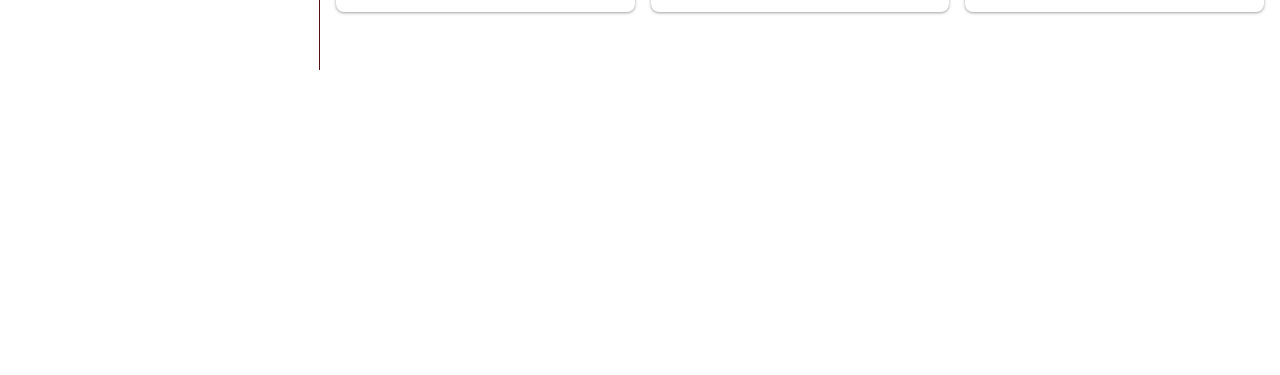
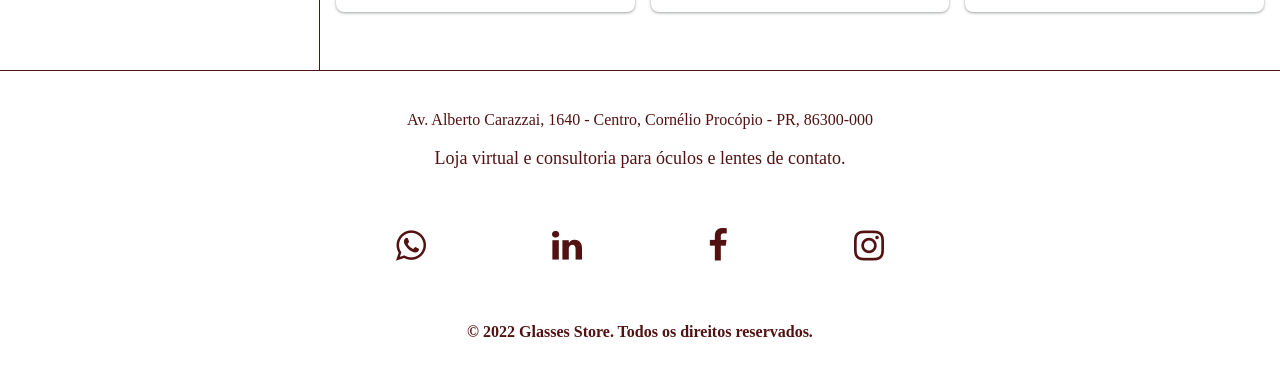
Before and after one commit to Gthalles/glasses-store, a React (Vite) app: page /store in a window 1280 px wide. Shown: the part 1995-2370 px from the top of the page. Before the commit the page ends 2065 px from the top, so only its background shows below. Built offline with nearby package versions, Linux system fonts and the light colour scheme.

Commit message:
Adiciona e implementa componente de footer.

```diff
--- a/index.html
+++ b/index.html
@@ -6,6 +6,7 @@
     <link href="https://fonts.googleapis.com/css2?family=Pacifico&family=Roboto:ital,wght@0,300;0,400;0,500;0,700;1,400&display=swap" rel="stylesheet">
     <meta name="viewport" content="width=device-width, initial-scale=1.0" />
     <link href="https://fonts.googleapis.com/css2?family=Montserrat:wght@200;400;500;700&display=swap" rel="stylesheet">
+    <link rel="stylesheet" href="https://cdnjs.cloudflare.com/ajax/libs/font-awesome/4.7.0/css/font-awesome.min.css">
     <title>Glasses Store</title>
     <link rel="stylesheet" href="https://fonts.googleapis.com/css2?family=Material+Symbols+Outlined:opsz,wght,FILL,GRAD@48,400,0,0" />
   </head>
--- a/src/components/FlexContainer/styles.ts
+++ b/src/components/FlexContainer/styles.ts
@@ -23,4 +23,5 @@ export const FlexContainer = styled.div<IFlexContainerProps>`
     width: ${({ width }) => width};
     max-width: 1440px;
     height: ${({ height }) => height};
+    background-color: ${({ backgroundColor }) => backgroundColor };
 `;
--- /dev/null
+++ b/src/components/Footer/index.tsx
@@ -0,0 +1,65 @@
+import React from "react";
+import * as S from "./styles";
+import colors from "../../styles/colors";
+import Text from "../Text";
+import IconContainer from "../IconContainer";
+import FlexContainer from "../FlexContainer";
+
+function Footer () {
+	return (
+		<S.Footer>
+			<FlexContainer margin="auto" width="calc(100% - 40px)" direction="column" justifyContent="center" alignItems="center">
+				<FlexContainer margin="30px auto" width="100%" height="250px" direction="column" alignItems="center">
+					<Text
+						text="Av. Alberto Carazzai, 1640 - Centro, Cornélio Procópio - PR, 86300-000"
+						align="left"
+						color={colors.primary}
+						size="16px"
+					/>
+
+					<Text
+						text="Loja virtual e consultoria para óculos e lentes de contato."
+						align="left"
+						color={colors.primary}
+						size="18px"
+					/>
+
+					<FlexContainer margin="50px auto" width="calc(100% - 500px)" justifyContent="space-evenly" alignItems="center">
+						<IconContainer
+							className="fa fa-whatsapp"
+							size={35}
+							color={colors.primary}
+						/>
+
+						<IconContainer
+							className="fa fa-linkedin"
+							size={35}
+							color={colors.primary}
+						/>
+
+						<IconContainer
+							className="fa fa-facebook"
+							size={35}
+							color={colors.primary}
+						/>
+
+						<IconContainer
+							className="fa fa-instagram"
+							size={35}
+							color={colors.primary}
+						/>
+					</FlexContainer>
+					<Text
+						text="© 2022 Glasses Store. Todos os direitos reservados."
+						align="left"
+						color={colors.primary}
+						size="16px"
+						weight={600}
+					/>
+				</FlexContainer>
+			</FlexContainer>
+		</S.Footer>
+	);
+}
+
+export default Footer;
--- /dev/null
+++ b/src/components/Footer/styles.ts
@@ -0,0 +1,7 @@
+import styled from "styled-components";
+import colors from "../../styles/colors";
+
+export const Footer = styled.footer`
+    width: 100%;
+    border-top: 1px solid ${colors.primary};
+`;
--- a/src/components/IconContainer/index.tsx
+++ b/src/components/IconContainer/index.tsx
@@ -6,6 +6,7 @@ import Text from "../Text";
 
 interface IProps {
     externalIcon?: any;
+	className?: string;
     text?: string;
     color?: string;
     size?: string | number;
@@ -19,6 +20,7 @@ interface IProps {
 
 function IconContainer({
 	externalIcon,
+	className,
 	text = "",
 	size,
 	color = "#A1A1A1",
@@ -33,10 +35,10 @@ function IconContainer({
 
 	const icon = (
 		<S.ExternalIcon
-			className="material-symbols-outlined"
+			className={className || "material-symbols-outlined"}
 			size={size}
 		>
-			{externalIcon}
+			{externalIcon || ""}
 		</S.ExternalIcon>
 	);
 
--- a/src/components/IconContainer/styles.ts
+++ b/src/components/IconContainer/styles.ts
@@ -1,4 +1,3 @@
-
 import styled from "styled-components";
 
 interface IIconContainerProps{
--- a/src/components/Menu/index.tsx
+++ b/src/components/Menu/index.tsx
@@ -7,14 +7,12 @@ import * as S from "./styles";
 function Menu () {
 	return (
 		<S.Menu>
-			<FlexContainer margin="auto" width="calc(100% - 200px)" height="50px" justifyContent="space-between">
+			<FlexContainer margin="auto" width="calc(100% - 400px)" height="50px" justifyContent="space-between">
 				<Text text="Lentes de Contato" weight={600} color={colors.primary} />
 
 				<Text text="Óculos de Sol" weight={600} color={colors.primary} />
 
 				<Text text="Óculos de Grau" weight={600} color={colors.primary} />
-
-				<Text text="Acessórios" weight={600} color={colors.primary} />
 
 				<Text text="Consultar Pedidos" weight={600} color={colors.primary} />
 			</FlexContainer>
--- a/src/pages/Store/index.tsx
+++ b/src/pages/Store/index.tsx
@@ -5,6 +5,7 @@ import Banner from "../../components/Banner";
 import Card from "../../components/Card";
 import Header from "../../components/Header";
 import Menu from "../../components/Menu";
+import Footer from "../../components/Footer";
 import { IGlasses } from "../../models/IGlasses";
 
 function Main () {
@@ -37,6 +38,7 @@ function Main () {
 					</S.ProductsList>
 				</S.Section>
 			</S.Main>
+			<Footer />
 		</S.BackgroundPaper>
 	);
 }
--- a/src/pages/Store/styles.ts
+++ b/src/pages/Store/styles.ts
@@ -12,6 +12,8 @@ export const Main = styled.main`
 `;
 
 export const Aside = styled.aside`
+    display: flex;
+    flex-direction: column;
     width: 25%;
     border-right: 1px solid ${colors.primary};
 `;
--- a/src/styles/GlobalStyles.tsx
+++ b/src/styles/GlobalStyles.tsx
@@ -1,6 +1,9 @@
 import { createGlobalStyle } from "styled-components";
 
+
 export default createGlobalStyle`
+@import url('https://cdn-uicons.flaticon.com/uicons-brands/css/uicons-brands.css');
+
     * {
         margin: 0;
         padding: 0;
```
